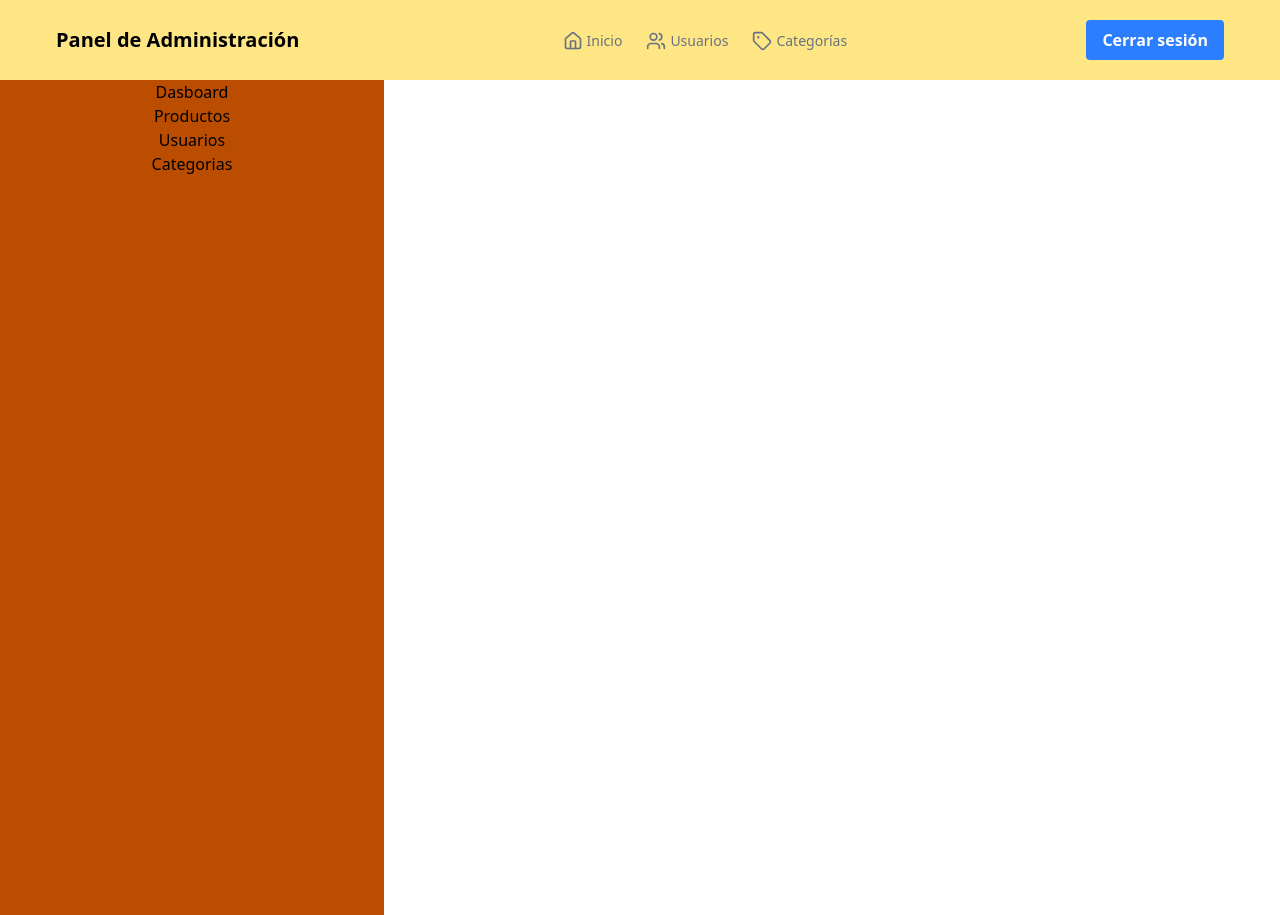
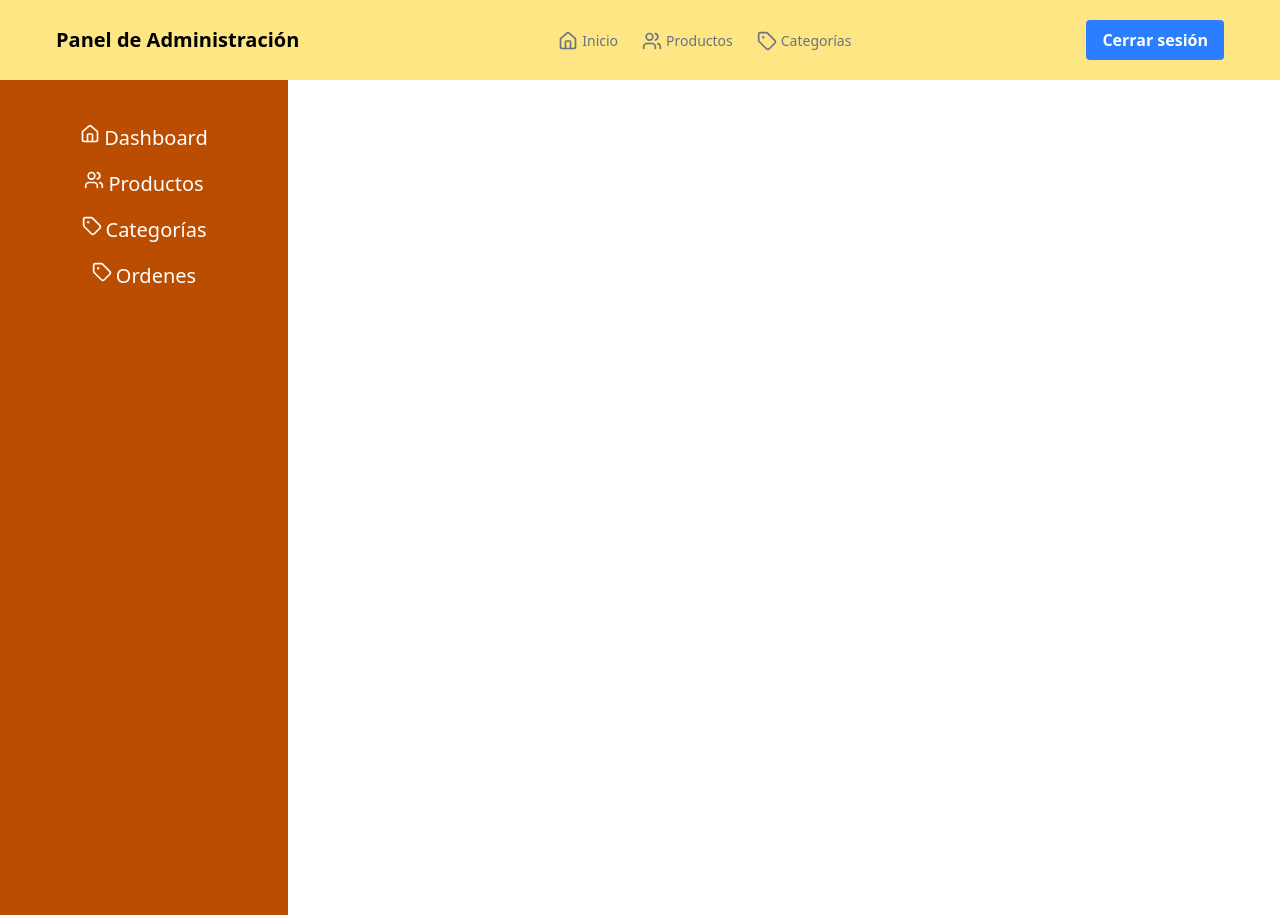
Before and after one commit to JoanaRomay/panelAdmin, a React (Vite) app in the folder front/: page / in a window 1280 px wide. Built offline with nearby package versions, Linux system fonts and the light colour scheme.

Commit message:
sigo agregando mejoras al panel admi

```diff
--- a/front/src/components/NavBar.jsx
+++ b/front/src/components/NavBar.jsx
@@ -15,7 +15,7 @@ export default function NavBar() {
                     </Link>
                     <Link to="/usuarios" className="inline-flex items-center px-1 pt-1 border-b-2 border-transparent text-sm font-medium text-gray-500 hover:text-gray-700 hover:border-orange-300 dark:text-gray-300 dark:hover:text-white">
                       <Users className="h-5 w-5 mr-1" />
-                      Usuarios
+                      Productos
                     </Link>
                     <Link to="/categorias" className="inline-flex items-center px-1 pt-1 border-b-2 border-transparent text-sm font-medium text-gray-500 hover:text-gray-700 hover:border-orange-300 dark:text-gray-300 dark:hover:text-white">
                       <Tag className="h-5 w-5 mr-1" />
--- a/front/src/components/SideBar.jsx
+++ b/front/src/components/SideBar.jsx
@@ -1,15 +1,28 @@
-
+import { Link } from 'react-router-dom'
+import { Home, Users, Tag, LogOut } from "lucide-react"
 function SideBar() {
   return (
       <>
 
-          <div className="h-[52.2rem] bg-amber-700 w-sm">
-              <ul className="flex flex-col justify-center items-center ">
-                  <li>Dasboard</li>
-                  <li>Productos</li>
-                  <li>Usuarios</li>
-                  <li>Categorias</li>
-               </ul>
+          <div className="h-[52.2rem] bg-amber-700 w-2xs">
+             <div className="pt-10 flex flex-col justify-center items-center">
+                    <Link to="/" className="inline-flex pb-3  px-1 pt-1 border-b-2 border-transparent text-white text-xl hover:text-gray-700 hover:border-orange-300 dark:text-gray-300 dark:hover:text-white">
+                      <Home className="h-5 w-5 mr-1" />
+                      Dashboard
+                    </Link>
+                    <Link to="/" className="inline-flex pb-3  px-1 pt-1 border-b-2 border-transparent text-white text-xl hover:text-gray-700 hover:border-orange-300 dark:text-gray-300 dark:hover:text-white">
+                      <Users className="h-5 w-5 mr-1" />
+                      Productos
+                    </Link>
+                     <Link to="/" className="inline-flex pb-3 px-1 pt-1 border-b-2 border-transparent text-white text-xl hover:text-gray-700 hover:border-orange-300 dark:text-gray-300 dark:hover:text-white">
+                      <Tag className="h-5 w-5 mr-1" />
+                      Categorías
+                  </Link>
+                                       <Link to="/" className="inline-flex pb-3 px-1 pt-1 border-b-2 border-transparent text-white text-xl hover:text-gray-700 hover:border-orange-300 dark:text-gray-300 dark:hover:text-white">
+                      <Tag className="h-5 w-5 mr-1" />
+                      Ordenes
+                    </Link>
+                  </div>
         </div>
 
 
```
